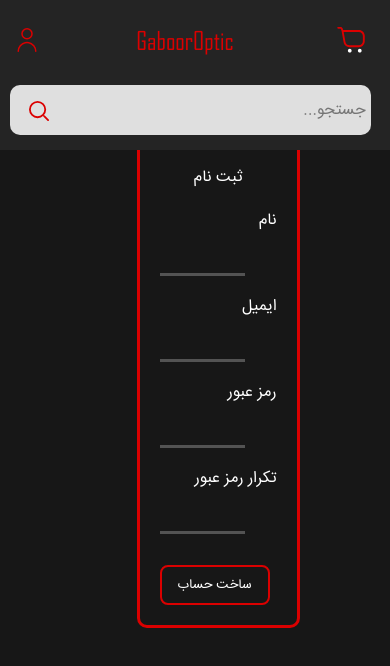
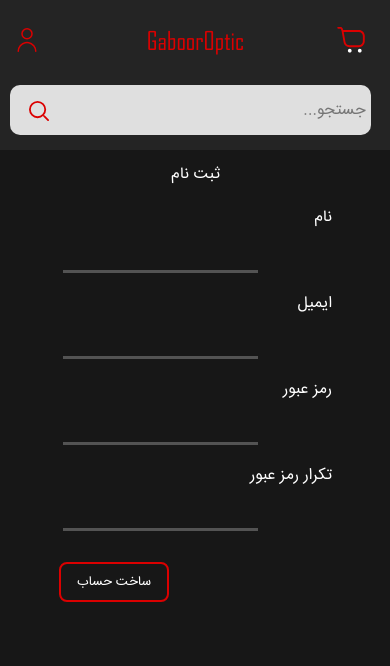
Before and after one commit to salinaria/gaboor-optic, a React (Create React App) app in the folder front-end/: page /account in a window 390 px wide. Shown: the top 666 px of the page. Built offline with nearby package versions, Linux system fonts and the light colour scheme.

Commit message:
Fixing bug in navbar and design login page for mobile view

```diff
--- a/front-end/src/components/Login/Login.module.css
+++ b/front-end/src/components/Login/Login.module.css
@@ -54,3 +54,14 @@ input:-webkit-autofill:active {
     margin-top: 30px;
     margin-right: 75%;
 }
+.btn:hover{
+  background-color: #DB0000;
+}
+
+@media only screen and (max-width: 600px) {
+  .container{
+    width: 70%;
+    margin-left: 10%;
+    border: none;
+  }
+}
--- a/front-end/src/components/Navbar/Navbar.module.css
+++ b/front-end/src/components/Navbar/Navbar.module.css
@@ -190,7 +190,8 @@
     font-size: 25px;
     margin-top: 25px;
     text-align: center;
-    width: 100%;
+    width: 30%;
+    margin-right: calc(40% - 30px);
   }
   .use{
     position: absolute;
```
